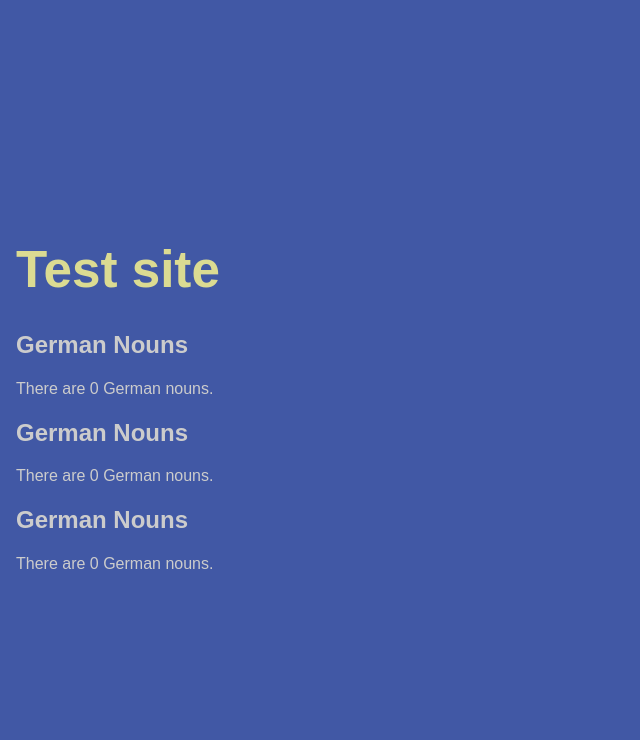
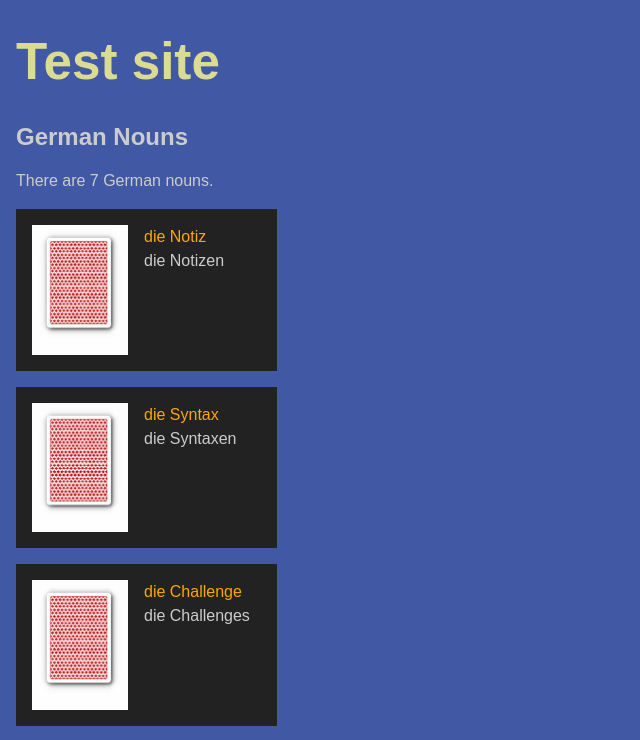
Before and after one commit to Galina-S/reactbasic, a React (Vite) app: page / in a window 1280 px wide. Shown: the top 740 px of the page, without its empty margins (0-640 px from the left). Built offline with nearby package versions, Linux system fonts and the light colour scheme.

Commit message:
germanNouns

```diff
--- a/src/App.jsx
+++ b/src/App.jsx
@@ -11,4 +11,4 @@ function App() {
     </div>
   );
 }
-export default App
+export default App;
--- a/src/components/GermanNouns.jsx
+++ b/src/components/GermanNouns.jsx
@@ -1,5 +1,4 @@
 import  _germanNouns from '../data/germanNouns.json'
-
 
 function shuffle(array) {
   let currentIndex = array.length,  randomIndex;
@@ -12,11 +11,8 @@ function shuffle(array) {
   return array;
 }
 
-
-
-
 export const GermanNouns = ({article}) => {
-    const germanNouns = shuffle(_germanNouns).filter(m => m.article === "article"); //
+    const germanNouns = shuffle(_germanNouns).filter(m => m.article === article); //
     return (
     <>
     <h2>German Nouns</h2>
@@ -38,6 +34,6 @@ export const GermanNouns = ({article}) => {
       )
     })}
        </div>
-       </>
+    </>
   );
 };
```
